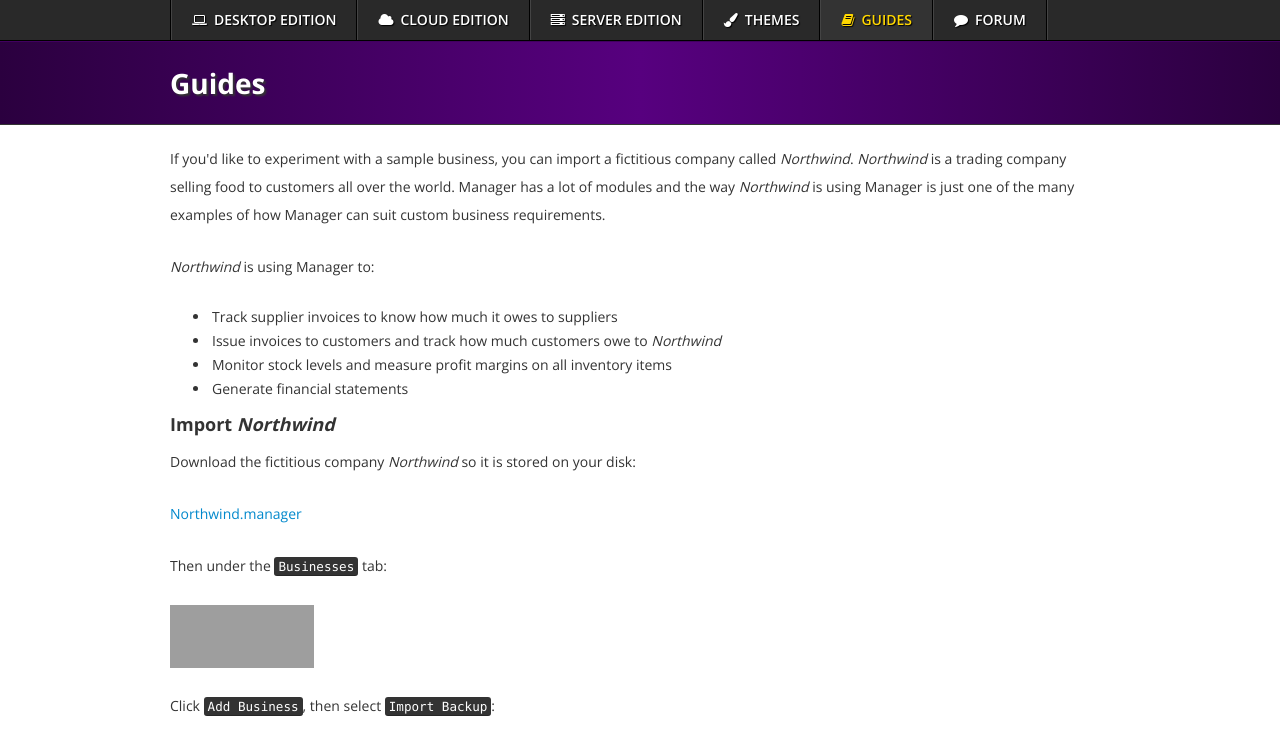
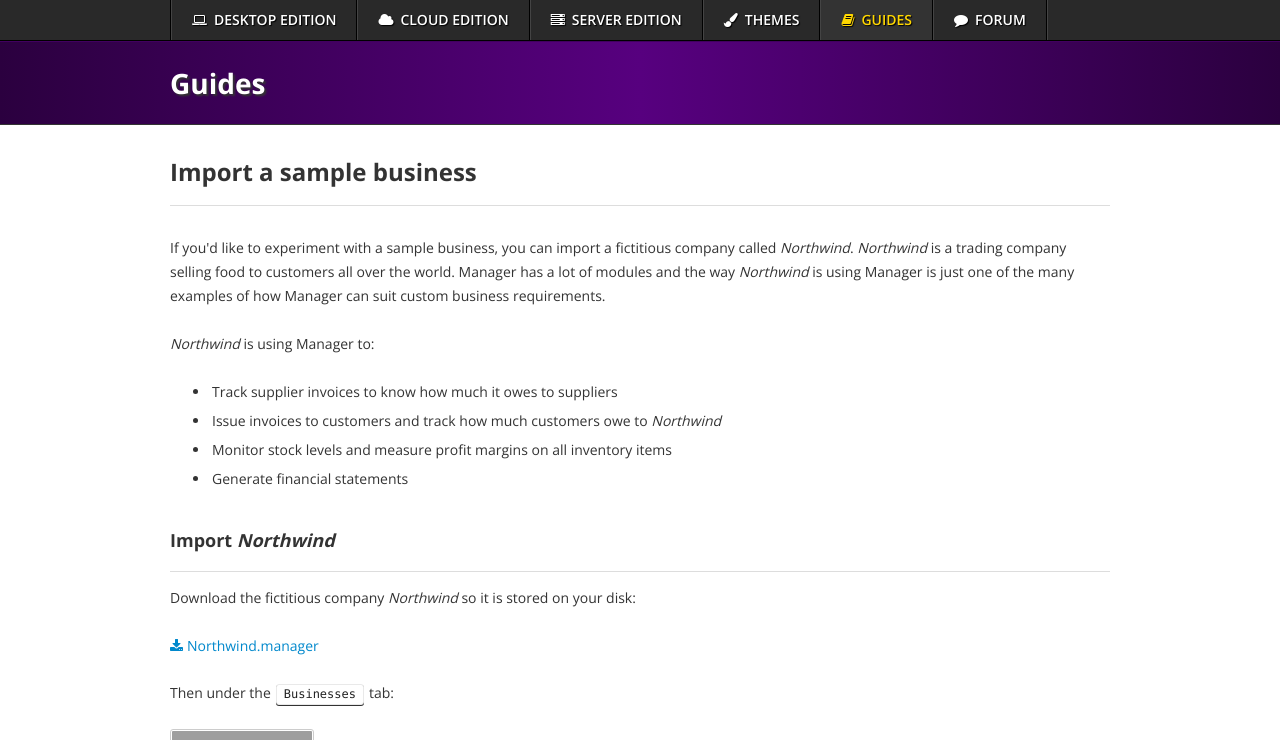
Before and after one commit to 3etechinns/www.manager.io, a Jekyll site: the page built from guides/6263.html, in a window 1280 px wide, cut to the strip 0-740 px from the top of the page. Built offline with Jekyll 4.4.1, drawn with Linux system fonts in a browser that asks for light colours; nearby versions of some CDN libraries; comment, search, counter and statistics services are not loaded; grey boxes are pictures that could not be loaded.

Commit message:
Guide: Import a sample business

```diff
--- a/guides/6263.html
+++ b/guides/6263.html
@@ -3,6 +3,8 @@ layout: main
 title: Import a sample business
 permalink: /guides/import-a-sample-business/6263.html
 ---
+<style>a.attachment::before { content: ""; display: inline-block; font-family: "FontAwesome"; margin-right: 4px; }div.container &gt; a &gt; img { margin-bottom: 1.7em; }img { border: 1px solid #ccc; border-radius: 3px; padding: 1px; vertical-align: top; margin-right: 10px; max-width: 936px }h1 { border-bottom: 1px solid #ddd;padding-bottom: 20px; font-size: 24px; margin-bottom: 30px }h3 { border-bottom: 1px solid #ddd; margin-top: 40px; padding-bottom: 20px; }code { background-color: #fff; border: 1px solid #ccc; padding: 0 6px; white-space: pre }ul, ol { margin-bottom: 1.7em; }ol &gt; li &gt; p, ol &gt; li &gt; p { margin-bottom: 0px; }pre &gt; code { border: none; }pre { overflow: auto; word-wrap: normal; white-space: pre; } a.lightbox &gt; div.meta { display: none }li { margin-bottom: 5px; }i.fa-li { opacity: 0.5; margin-top: 3px }p { line-height: 24px; }kbd { background-color: #fff; border: 1px solid #e9e9e9; border-radius: 3px; box-shadow: 0 1px 0 rgba(0, 0, 0, 0.8); color: #222; display: inline-block; font-size: 0.857em; line-height: 1.4; margin: 0 0.1em; padding: 0.1em 0.6em; }</style>
+<h1>Import a sample business</h1>
 <p>If you'd like to experiment with a sample business, you can import a fictitious company called <em>Northwind</em>. <em>Northwind</em> is a trading company selling food to customers all over the world. Manager has a lot of modules and the way <em>Northwind</em> is using Manager is just one of the many examples of how Manager can suit custom business requirements.</p>
 
 <p><em>Northwind</em> is using Manager to:</p>
```
